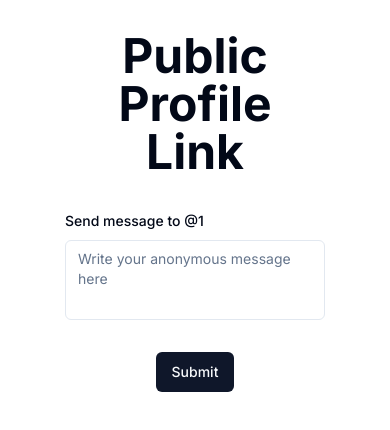
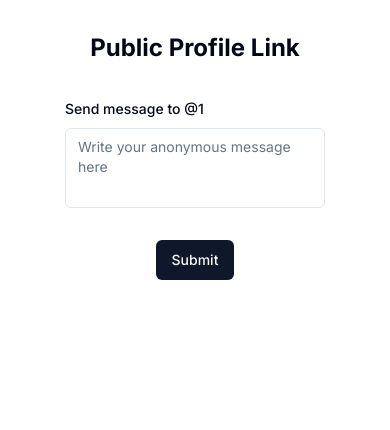
Before and after one commit to Raahuldas/NO-CAP-Messages, a Next.js app: page /u/1 in a window 390 px wide. Shown: the top 430 px of the page. Built offline with nearby package versions, Linux system fonts and the light colour scheme.

Commit message:
responsive update

```diff
--- a/src/app/u/[username]/page.tsx
+++ b/src/app/u/[username]/page.tsx
@@ -52,7 +52,7 @@ function Page() {
 
   return (
     <div className="w-2/3 mx-auto">
-      <h1 className='text-center text-5xl font-bold my-8'>Public Profile Link</h1>
+      <h1 className='text-center text-2xl md:text-3xl lg:text-5xl font-bold my-8'>Public Profile Link</h1>
       <div>
         <Form {...form}>
           <form onSubmit={form.handleSubmit(onSubmit)} className="space-y-8">
```
